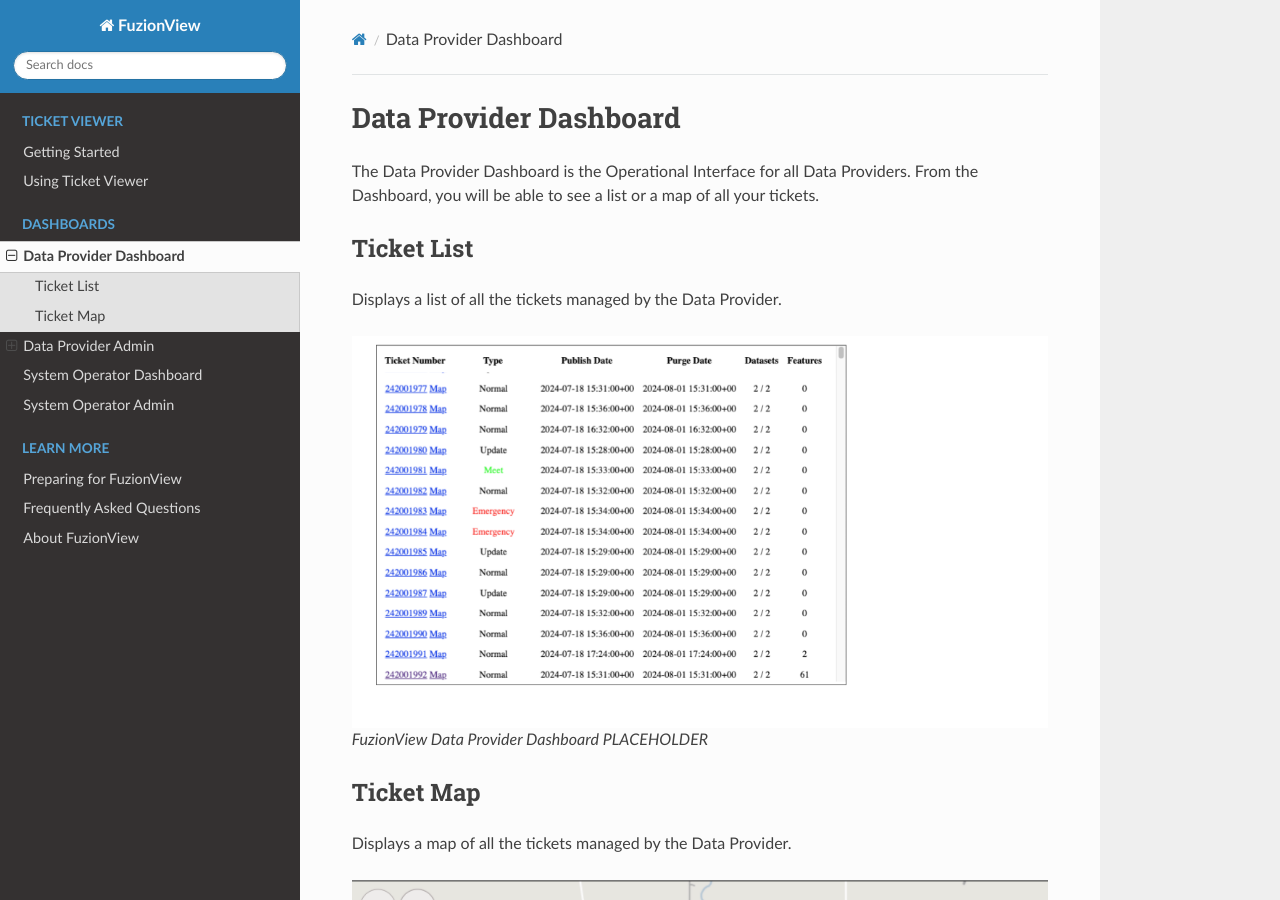
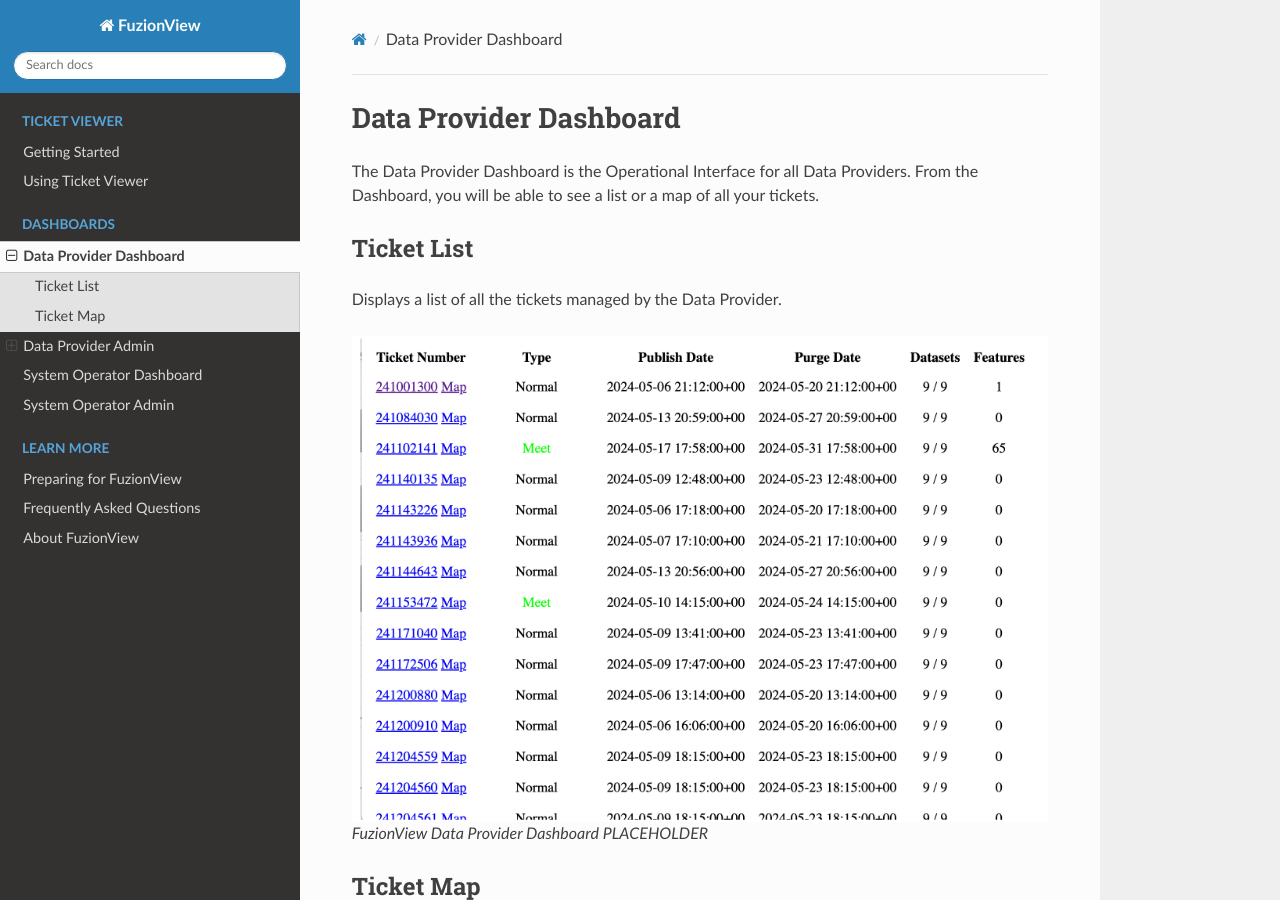
Before and after one commit to FuzionView/FV-Docs, a Sphinx documentation site: the page built from source/DataProvider.rst, in a window 1280 px wide and 900 px high. Built offline with Sphinx 7.4.7 and the Read the Docs theme 2.0.0, drawn with Linux system fonts in a browser that asks for light colours.

Commit message:
Updated placeholder images

```diff
--- a/source/DataProvider.rst
+++ b/source/DataProvider.rst
@@ -8,7 +8,7 @@
 
 Displays a list of all the tickets managed by the Data Provider.
 
-.. figure:: /_static/TicketList1.png
+.. figure:: /_static/DPDashboard1.png
    :alt: The Ticket List
    :class: with-border
 
```
